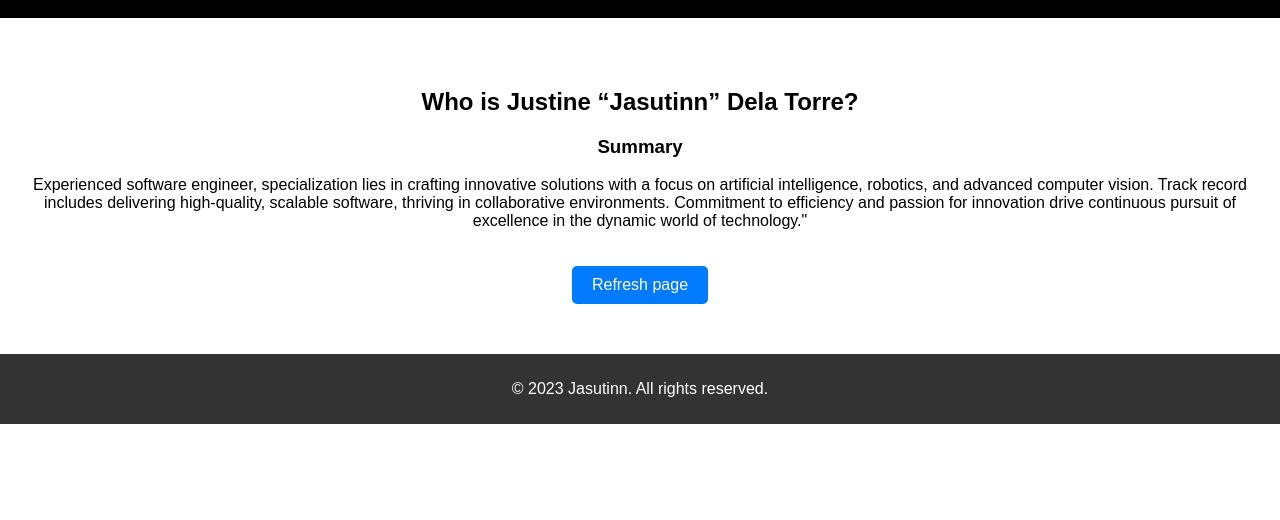
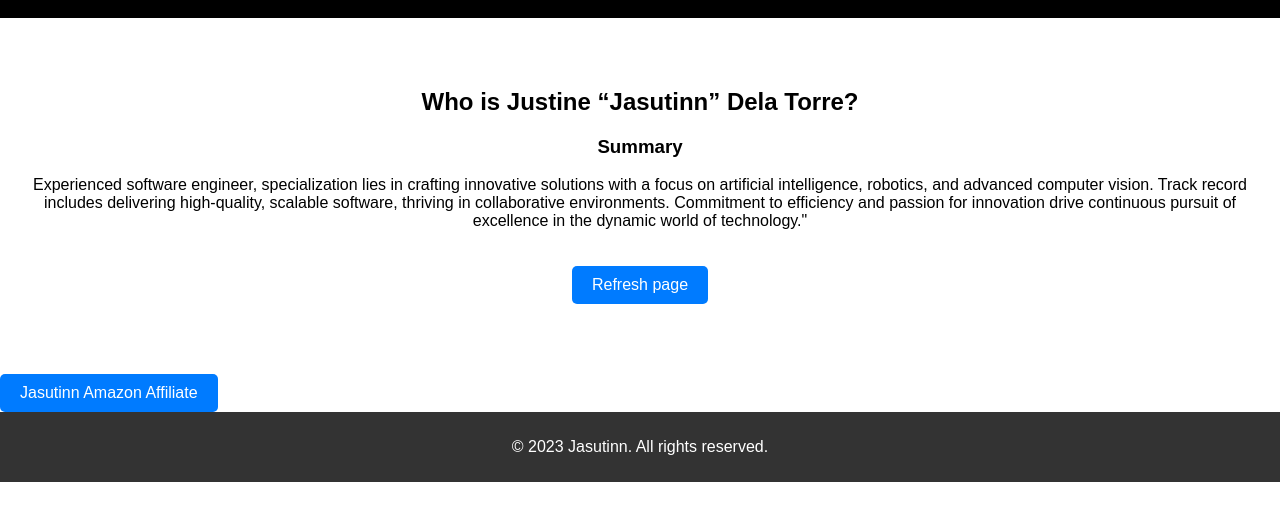
Before and after one commit to Jasutinn/jasutinn.github.io, a plain HTML site: page index.html in a window 1280 px wide. Shown: the part 120-640 px from the top of the page. Drawn offline with Linux system fonts and the light colour scheme.

Commit message:
index.html

```diff
--- a/index.html
+++ b/index.html
@@ -108,6 +108,8 @@
         </div>
     </section>
 
+    <a target="_blank" class="cta-button" href="https://www.amazon.com/b?_encoding=UTF8&tag=jasutinn-20&linkCode=ur2&linkId=aca229a50d0b09c4b629a6885a6cfd3f&camp=1789&creative=9325&node=2335752011">Jasutinn Amazon Affiliate</a>
+
     <footer>
         <p>&copy; 2023 Jasutinn. All rights reserved.</p>
     </footer>
```
